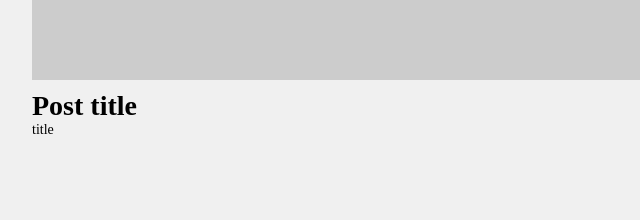
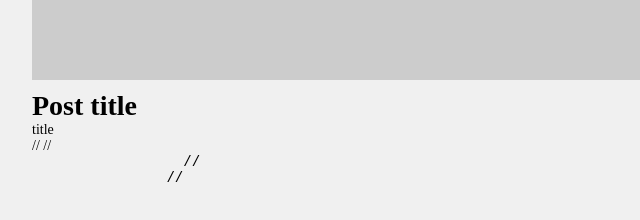
Before and after one commit to arunvijayind/zoho, a plain HTML site: page pages/index.html in a window 1280 px wide. Shown: the full height of the page, 208-848 px from the left. Drawn offline with Linux system fonts and the light colour scheme.

Commit message:
Update index.html

```diff
--- a/pages/index.html
+++ b/pages/index.html
@@ -13,10 +13,10 @@
               <h1> Post title </h1>
               <p> title </p>
 
-              <c:import var="content" url="../zoho_set_1/FatherChild.java"/>
-                <pre>
-                  <c:out value="${content}"/>
-                </pre>
+              //<c:import var="content" url="../zoho_set_1/FatherChild.java"/>
+               // <pre>
+                  //<c:out value="${content}"/>
+                //</pre>
             </div>
           </div>
         </div>
```
